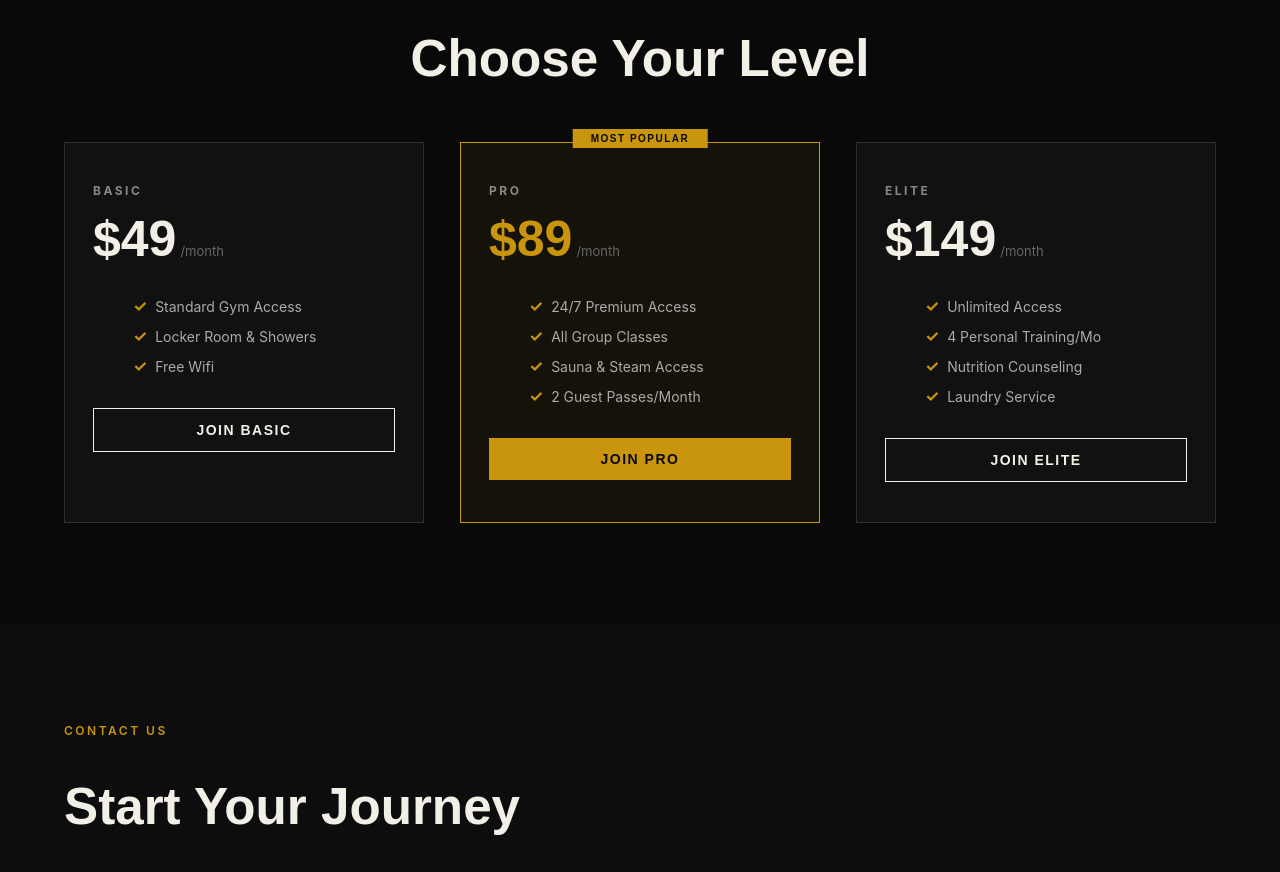
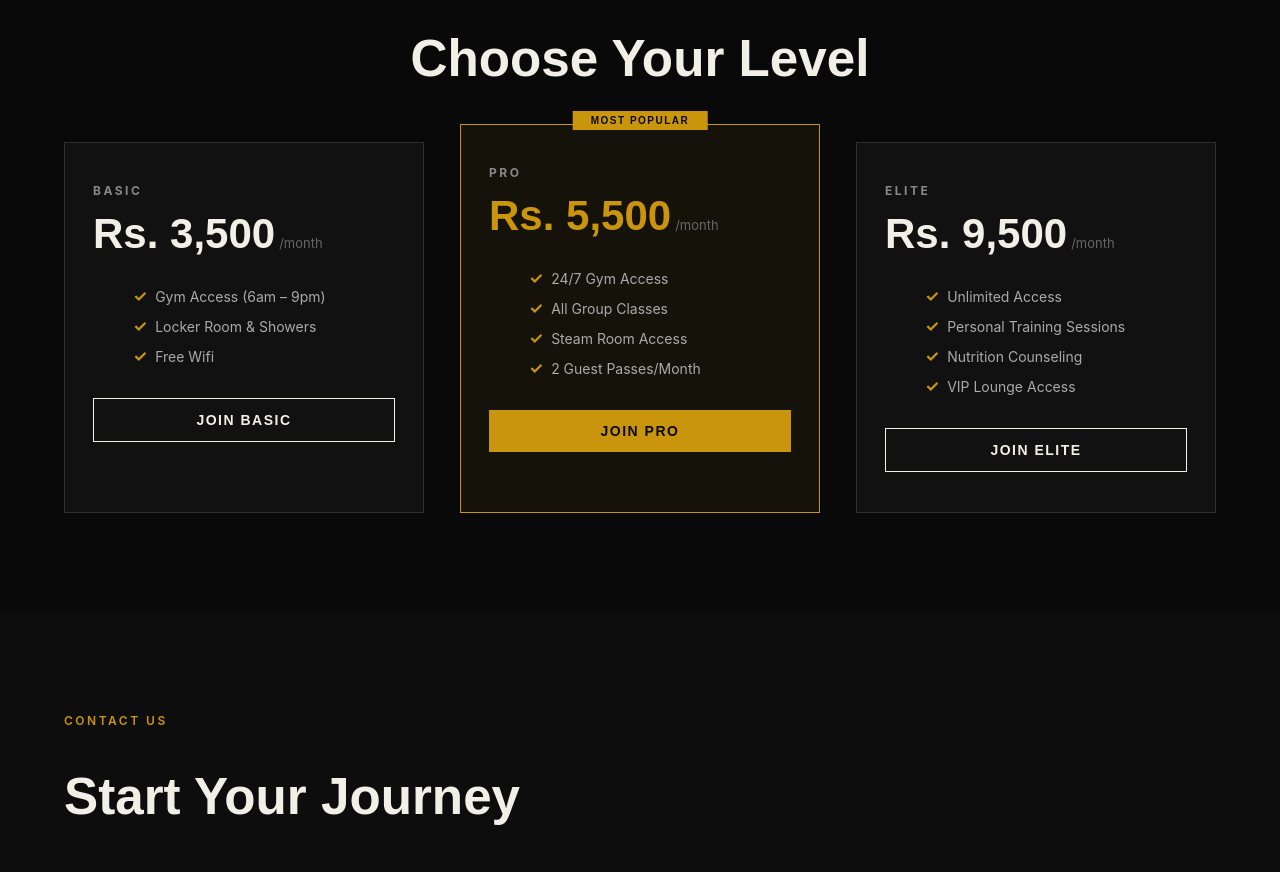
Before and after one commit to Satheesan-R/fitzone-promo-website, a React (Create React App) app: page / in a window 1280 px wide. Shown: the part 3220-4092 px from the top of the page. Built offline with nearby package versions, Linux system fonts and the light colour scheme.

Commit message:
Change the membership package

```diff
--- a/src/components/Membership.css
+++ b/src/components/Membership.css
@@ -6,6 +6,40 @@
 
 .membership.dark { background: #090909; }
 .membership.light { background: #ffffff; }
+
+/* ===== REVEAL ANIMATION ===== */
+.reveal {
+  opacity: 0;
+  transform: translateY(28px) scale(0.99);
+  filter: blur(2px);
+  transition:
+    opacity 0.78s cubic-bezier(0.16, 1, 0.3, 1),
+    transform 0.78s cubic-bezier(0.16, 1, 0.3, 1),
+    filter 0.78s cubic-bezier(0.16, 1, 0.3, 1);
+  will-change: opacity, transform, filter;
+}
+
+.reveal.visible {
+  opacity: 1;
+  transform: translateY(0) scale(1);
+  filter: blur(0);
+}
+
+.section-center.reveal {
+  transition-delay: 0.05s;
+}
+
+.plans-grid .plan-card.reveal:nth-child(1) {
+  transition-delay: 0.12s;
+}
+
+.plans-grid .plan-card.reveal:nth-child(2) {
+  transition-delay: 0.2s;
+}
+
+.plans-grid .plan-card.reveal:nth-child(3) {
+  transition-delay: 0.28s;
+}
 
 /* ===== PLANS GRID ===== */
 .plans-grid {
@@ -20,20 +54,25 @@
   border: 1px solid #2E2E2E;
   padding: 40px 28px;
   position: relative;
-  transition: border-color 0.3s, transform 0.3s;
+  transition:
+    border-color 0.34s cubic-bezier(0.22, 1, 0.36, 1),
+    transform 0.34s cubic-bezier(0.22, 1, 0.36, 1),
+    box-shadow 0.34s cubic-bezier(0.22, 1, 0.36, 1);
 }
 
 .plan-card.dark { background: #111111; }
 .plan-card.light { background: #f9f9f9; }
 
 .plan-card:hover {
-  transform: translateY(-6px);
+  transform: translateY(-8px);
   border-color: #555555;
+  box-shadow: 0 14px 30px rgba(0, 0, 0, 0.24);
 }
 
 /* HIGHLIGHTED CARD */
 .plan-card.highlight {
   border-color: #C9950C;
+  margin-top: -18px;
 }
 
 .plan-card.highlight.dark { background: #141209; }
@@ -41,6 +80,7 @@
 
 .plan-card.highlight:hover {
   border-color: #e0a80e;
+  box-shadow: 0 16px 34px rgba(201, 149, 12, 0.2);
 }
 
 /* MOST POPULAR BADGE */
@@ -79,7 +119,7 @@
 
 .price-num {
   font-family: 'Barlow Condensed', sans-serif;
-  font-size: 50px;
+  font-size: 42px;
   font-weight: 900;
 }
 
@@ -169,4 +209,35 @@
     max-width: 400px;
     margin: 56px auto 0;
   }
+
+  .plan-card.highlight {
+    margin-top: 0;
+  }
+
+  .plans-grid .plan-card.reveal:nth-child(1) {
+    transition-delay: 0.08s;
+  }
+
+  .plans-grid .plan-card.reveal:nth-child(2) {
+    transition-delay: 0.14s;
+  }
+
+  .plans-grid .plan-card.reveal:nth-child(3) {
+    transition-delay: 0.2s;
+  }
 }
+
+@media (prefers-reduced-motion: reduce) {
+  .reveal,
+  .plan-card,
+  .plan-btn {
+    transition: none !important;
+    animation: none !important;
+  }
+
+  .reveal {
+    opacity: 1;
+    transform: none;
+    filter: none;
+  }
+}
--- a/src/components/Membership.jsx
+++ b/src/components/Membership.jsx
@@ -4,9 +4,9 @@ import "./Membership.css";
 const PLANS = [
   {
     name: "BASIC",
-    price: 49,
+    price: "Rs. 3,500",
     features: [
-      "Standard Gym Access",
+      "Gym Access (6am – 9pm)",
       "Locker Room & Showers",
       "Free Wifi",
     ],
@@ -15,11 +15,11 @@ const PLANS = [
   },
   {
     name: "PRO",
-    price: 89,
+    price: "Rs. 5,500",
     features: [
-      "24/7 Premium Access",
+      "24/7 Gym Access",
       "All Group Classes",
-      "Sauna & Steam Access",
+      "Steam Room Access",
       "2 Guest Passes/Month",
     ],
     highlight: true,
@@ -28,12 +28,12 @@ const PLANS = [
   },
   {
     name: "ELITE",
-    price: 149,
+    price: "Rs. 9,500",
     features: [
       "Unlimited Access",
-      "4 Personal Training/Mo",
+      "Personal Training Sessions",
       "Nutrition Counseling",
-      "Laundry Service",
+      "VIP Lounge Access",
     ],
     highlight: false,
     btnLabel: "JOIN ELITE",
@@ -103,7 +103,7 @@ const Membership = ({ darkMode }) => {
 
               {/* PRICE */}
               <div className="plan-price">
-                <span className="price-num">${plan.price}</span>
+                <span className="price-num">{plan.price}</span>
                 <span className="price-mo">/month</span>
               </div>
 
```
